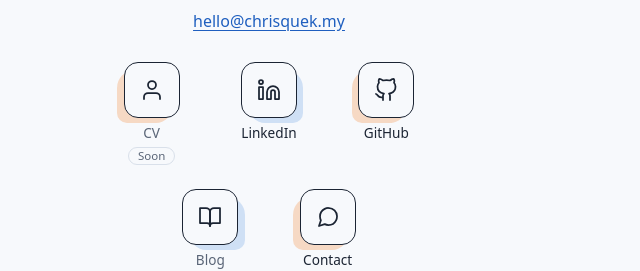
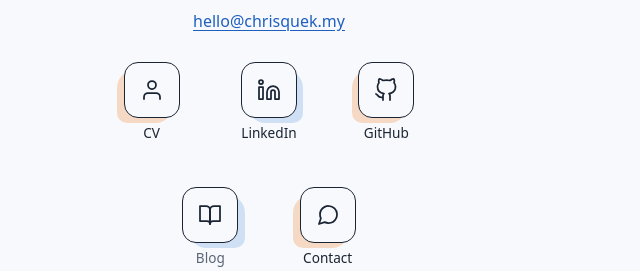
Before and after one commit to chrisqck1411/chrisquek.my-main, a plain HTML site: page index.html in a window 1280 px wide. Shown: the part 527-798 px from the top of the page, 371-1011 px from the left. Drawn offline with Linux system fonts and the light colour scheme.

Commit message:
Link CV icon to resume site

```diff
--- a/index.html
+++ b/index.html
@@ -66,10 +66,10 @@
 
       <ul class="icons">
         <li>
-          <div class="it soon" role="group" aria-label="CV, coming soon">
+          <a class="it" href="https://resume.chrisquek.my" target="_blank" rel="noopener noreferrer" aria-label="CV – opens my resume in a new tab">
             <span class="tile"><span class="w"></span><span class="i"><svg class="ico" viewBox="0 0 24 24" aria-hidden="true"><path d="M20 21v-2a4 4 0 0 0-4-4H8a4 4 0 0 0-4 4v2"/><circle cx="12" cy="7" r="4"/></svg></span></span>
-            <span class="lbl">CV</span><span class="tag">Soon</span>
-          </div>
+            <span class="lbl">CV</span><span class="tag gap"></span>
+          </a>
         </li>
         <li>
           <a class="it" href="https://www.linkedin.com/in/chrisquek8088" target="_blank" rel="noopener noreferrer">
```
